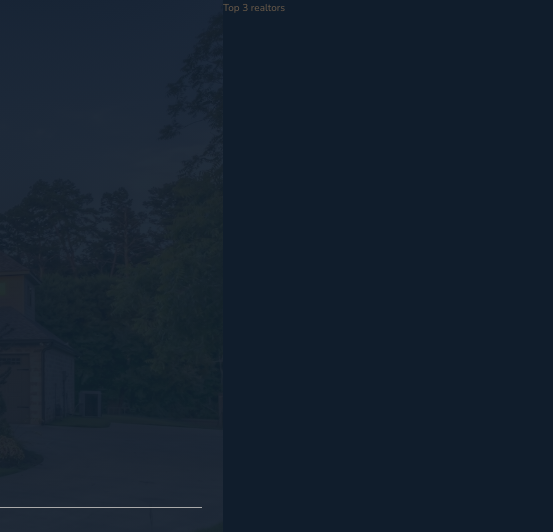
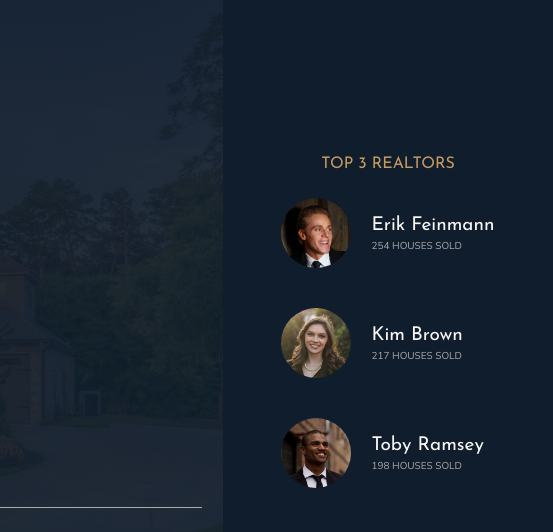
Before and after one commit to esenoff/nexter-sass-project-grid, a website: page index.html in a window 1280 px wide. Shown: the top 532 px of the page, 727-1280 px from the left. Drawn offline with nearby package versions, Linux system fonts and the light colour scheme.

Commit message:
build realtors section

```diff
--- a/index.html
+++ b/index.html
@@ -35,7 +35,26 @@
 
 
         <div class="realtors">
-            Top 3 realtors
+            <h3 class="heading-3">Top 3 Realtors</h3>
+            <div class="realtors__list">
+                <img src="img/realtor-1.jpeg" alt="Realtor 1" class="realtors__img">
+                <div class="realtors__details">
+                    <h4 class="heading-4 heading-4--light">Erik Feinmann</h4>
+                    <p class="realtors__sold">254 houses sold</p>
+                </div>
+
+                <img src="img/realtor-2.jpeg" alt="Realtor 2" class="realtors__img">
+                <div class="realtors__details">
+                    <h4 class="heading-4 heading-4--light">Kim Brown</h4>
+                    <p class="realtors__sold">217 houses sold</p>
+                </div>
+
+                <img src="img/realtor-3.jpeg" alt="Realtor 3" class="realtors__img">
+                <div class="realtors__details">
+                    <h4 class="heading-4 heading-4--light">Toby Ramsey</h4>
+                    <p class="realtors__sold">198 houses sold</p>
+                </div>
+            </div>
         </div>
 
 
--- a/sass/_realtors.scss
+++ b/sass/_realtors.scss
@@ -1,4 +1,34 @@
 .realtors{
     background-color: $color-secondary;
     grid-column: col-start 7 / full-end;
+    padding: 3rem;
+
+
+    display: grid;
+    align-content: center;
+    justify-content: center;
+    justify-items: center;
+    grid-row-gap: 2rem;
+
+    &__list{
+        display: grid;
+        grid-template-columns: min-content max-content;
+        grid-column-gap: 2rem;
+        grid-row-gap: 5vh;
+        align-items: center;
+    }
+
+    &__img{
+        width: 7rem;
+        border-radius: 50%;
+        display: block;
+    }
+
+    &__sold{
+        text-transform: uppercase;
+        color: $color-grey-light-2;
+        margin-top: -3px;
+    }
+
+
 }
```
Also changed, not shown: css/style.css.
